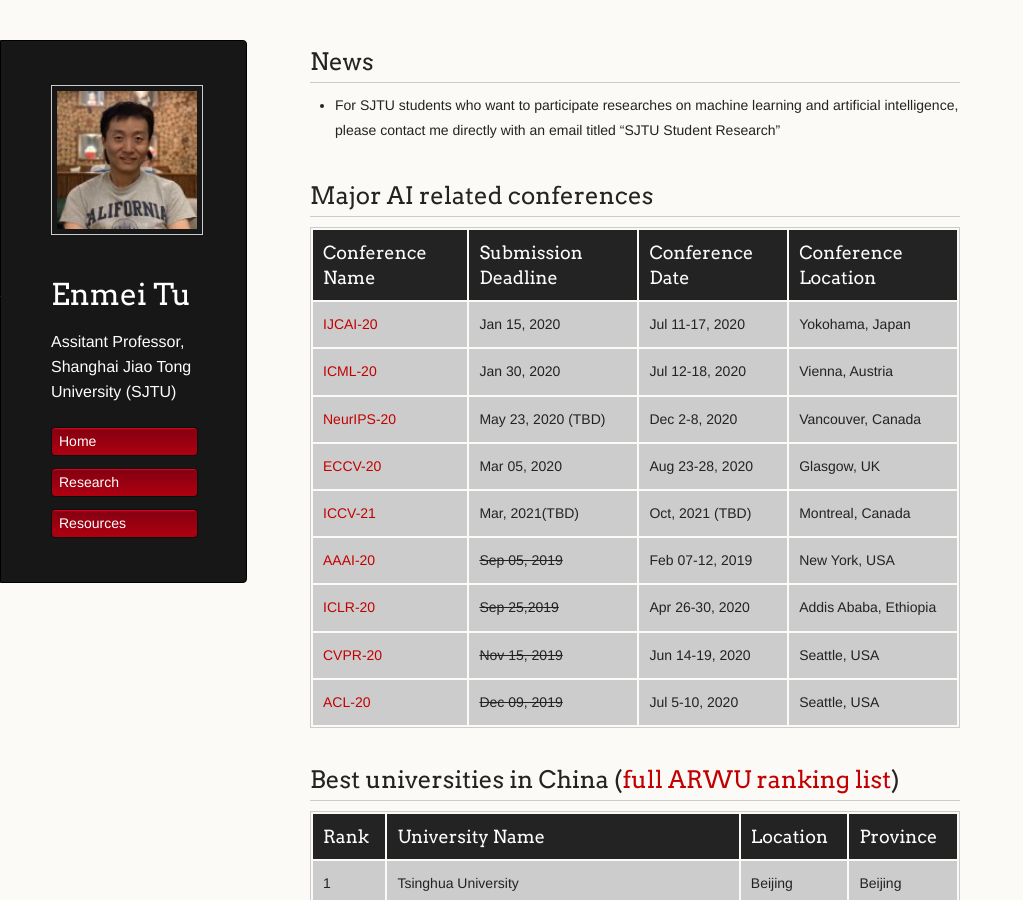
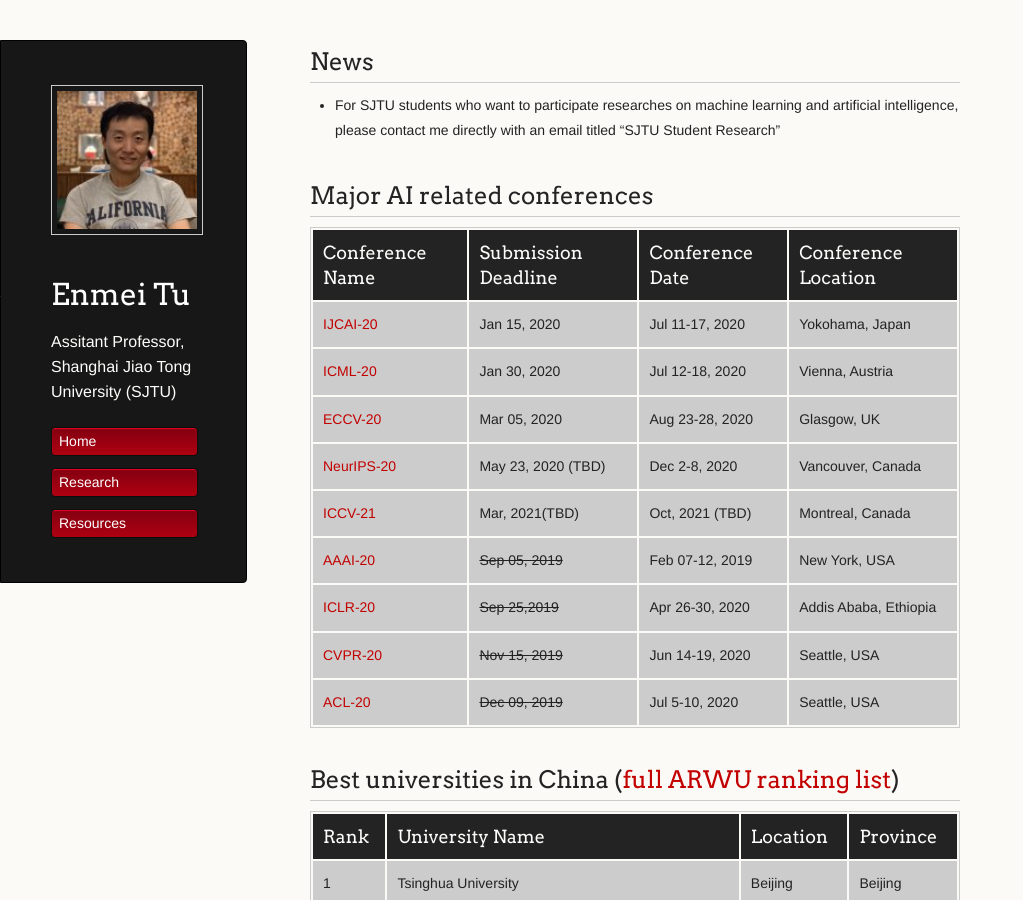
Before and after one commit to hellotem/enmeitu.github.io, a Jekyll site: the page built from resource/index.md, in a window 1280 px wide and 900 px high. Shown: the whole window, without its empty margins (0-1023 px from the left). Built offline with Jekyll 4.4.1, drawn with Linux system fonts in a browser that asks for light colours; our own code applies the rules of GitHub Pages for plain Markdown files.

```diff
--- a/resource/index.md
+++ b/resource/index.md
@@ -10,8 +10,8 @@ Conference Name  | Submission Deadline | Conference Date |Conference Location
 ----------------- | -------------| -------------|-------------
 [IJCAI-20](http://www.ijcai20.org) | Jan 15, 2020|Jul 11-17, 2020|Yokohama, Japan
 [ICML-20](https://icml.cc/Conferences/2020)| Jan 30, 2020| Jul 12-18, 2020|Vienna, Austria
+[ECCV-20](https://eccv2020.eu/)|Mar 05, 2020|Aug 23-28, 2020|Glasgow, UK
 [NeurIPS-20](https://nips.cc/Conferences/2020)| May 23, 2020 (TBD)| Dec 2-8, 2020|Vancouver, Canada
-[ECCV-20](https://eccv2020.eu/)|Mar 05, 2020|Aug 23-28, 2020|Glasgow, UK
 [ICCV-21](https://www.thecvf.com/?page_id=100)|Mar, 2021(TBD)|Oct, 2021 (TBD)|Montreal, Canada
 [AAAI-20](https://aaai.org/Conferences/AAAI-20/)| ~~Sep 05, 2019~~| Feb 07-12, 2019| New York, USA
 [ICLR-20](https://iclr.cc/) | ~~Sep 25,2019~~| Apr 26-30, 2020|Addis Ababa, Ethiopia
```
